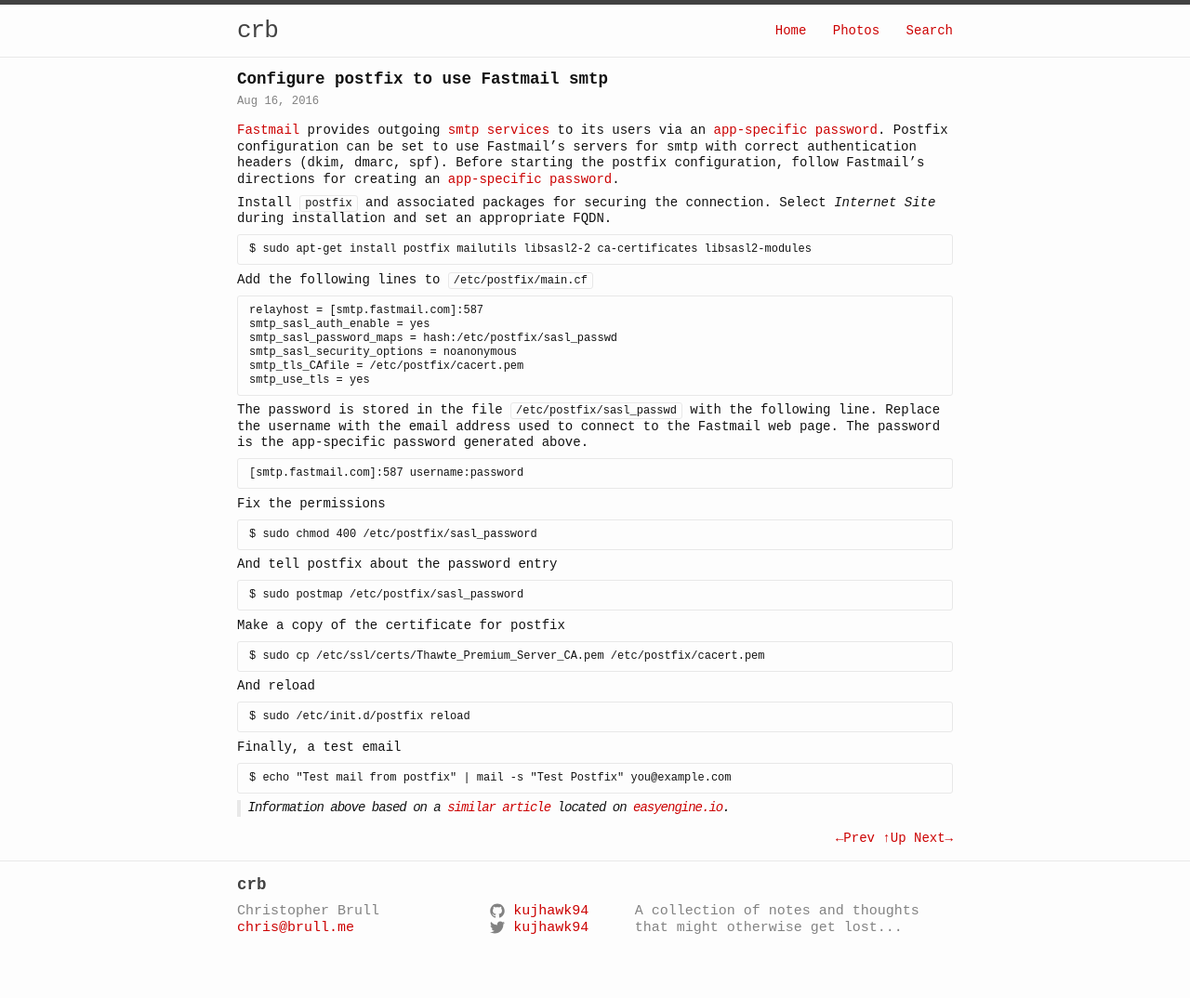
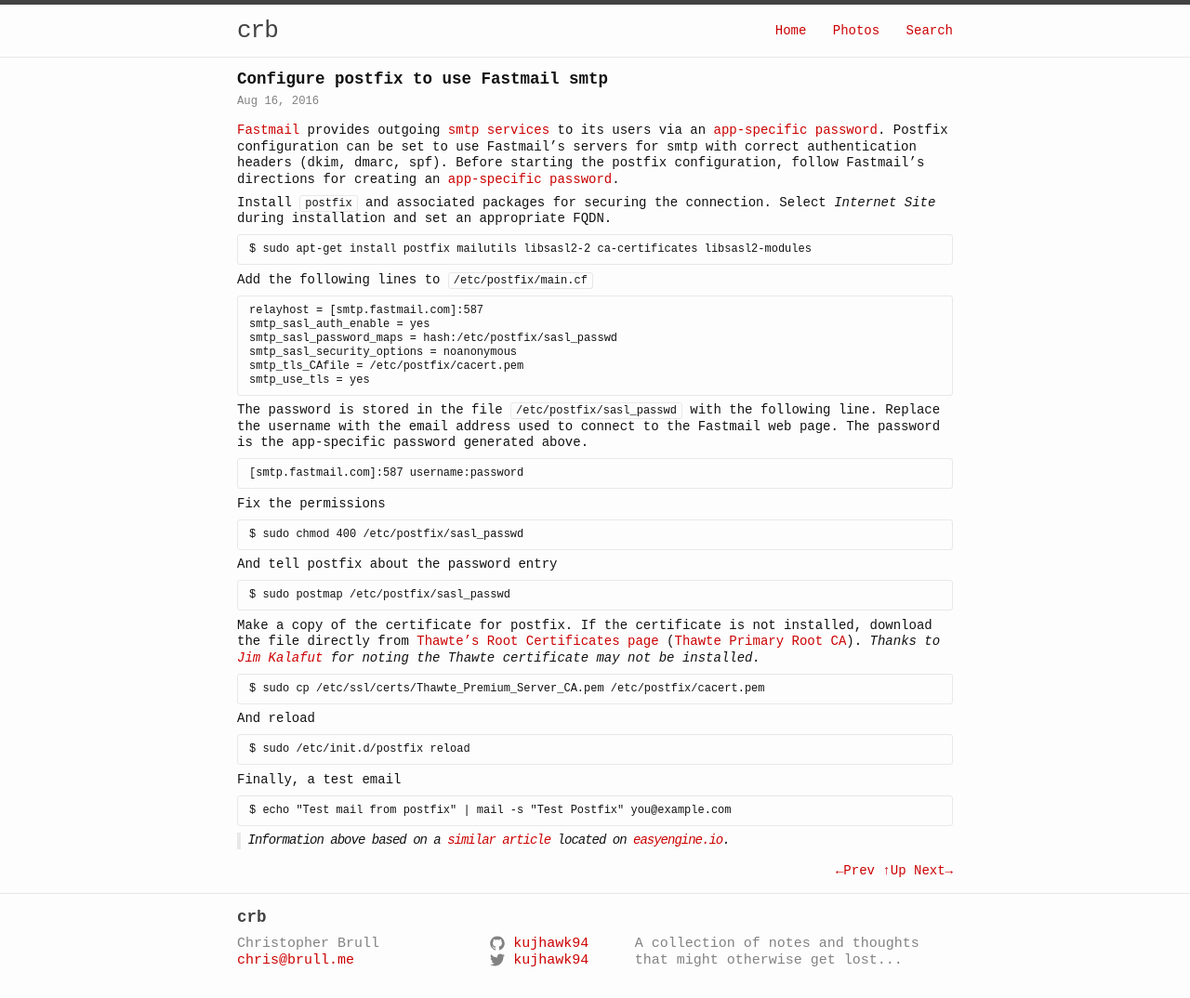
Before and after one commit to kujhawk94/kujhawk94.github.io, a Jekyll site: the page built from _posts/2016-08-16-fastmail-smtp.md, in a window 1280 px wide. Shown: the whole page at 93% size. Built offline with Jekyll 4.4.1, drawn with Linux system fonts in a browser that asks for light colours; before the commit the page ends 1039 px from its top, so only the background shows below that.

Commit message:
Fix typos and add link for Thawte CA download

````diff
--- a/_posts/2016-08-16-fastmail-smtp.md
+++ b/_posts/2016-08-16-fastmail-smtp.md
@@ -33,16 +33,16 @@
 Fix the permissions
 
 ```
-$ sudo chmod 400 /etc/postfix/sasl_password
+$ sudo chmod 400 /etc/postfix/sasl_passwd
 ```
 
 And tell postfix about the password entry
 
 ```
-$ sudo postmap /etc/postfix/sasl_password
+$ sudo postmap /etc/postfix/sasl_passwd
 ```
 
-Make a copy of the certificate for postfix
+Make a copy of the certificate for postfix.  If the certificate is not installed, download the file directly from [Thawte's Root Certificates page][7] ([Thawte Primary Root CA][6]). _Thanks to [Jim Kalafut][8] for noting the Thawte certificate may not be installed._
 
 ```
 $ sudo cp /etc/ssl/certs/Thawte_Premium_Server_CA.pem /etc/postfix/cacert.pem
````
Also changed, not shown: other parts of _posts/2016-08-16-fastmail-smtp.md (+6 -0 lines).
